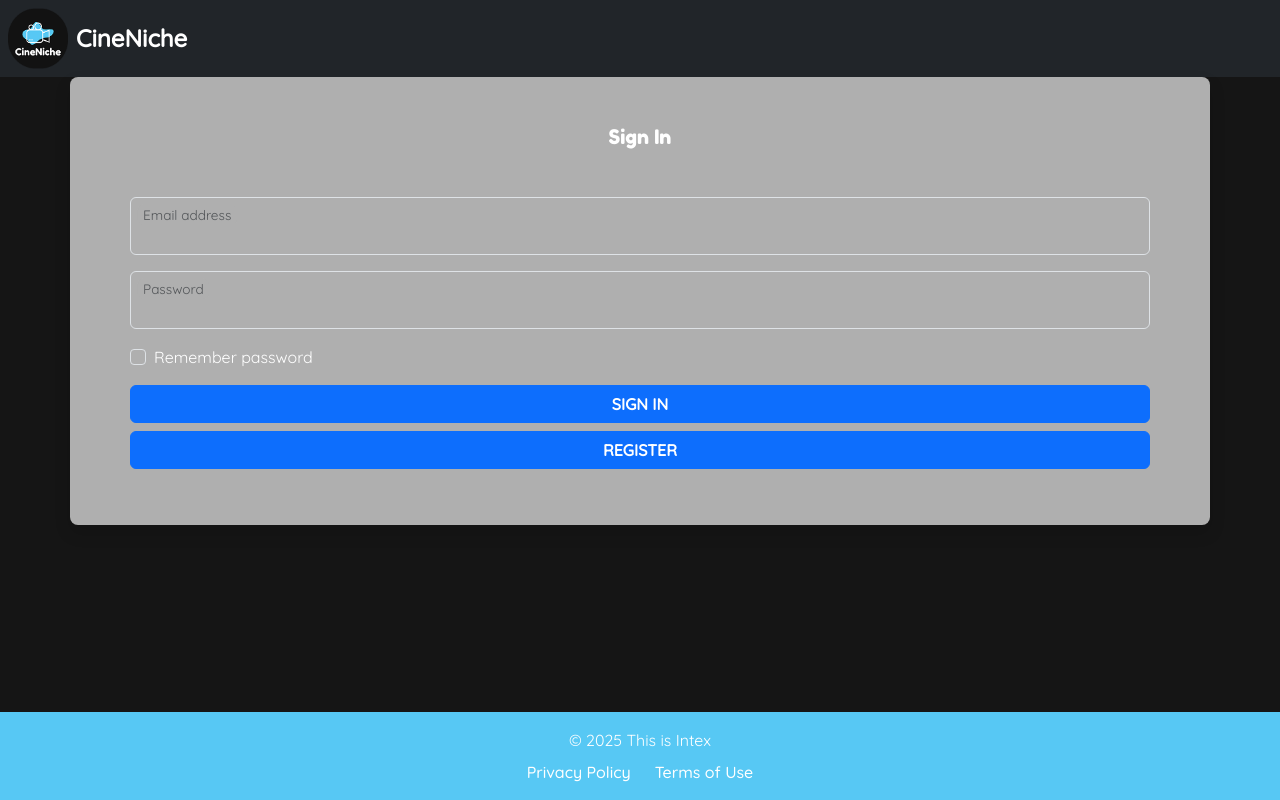
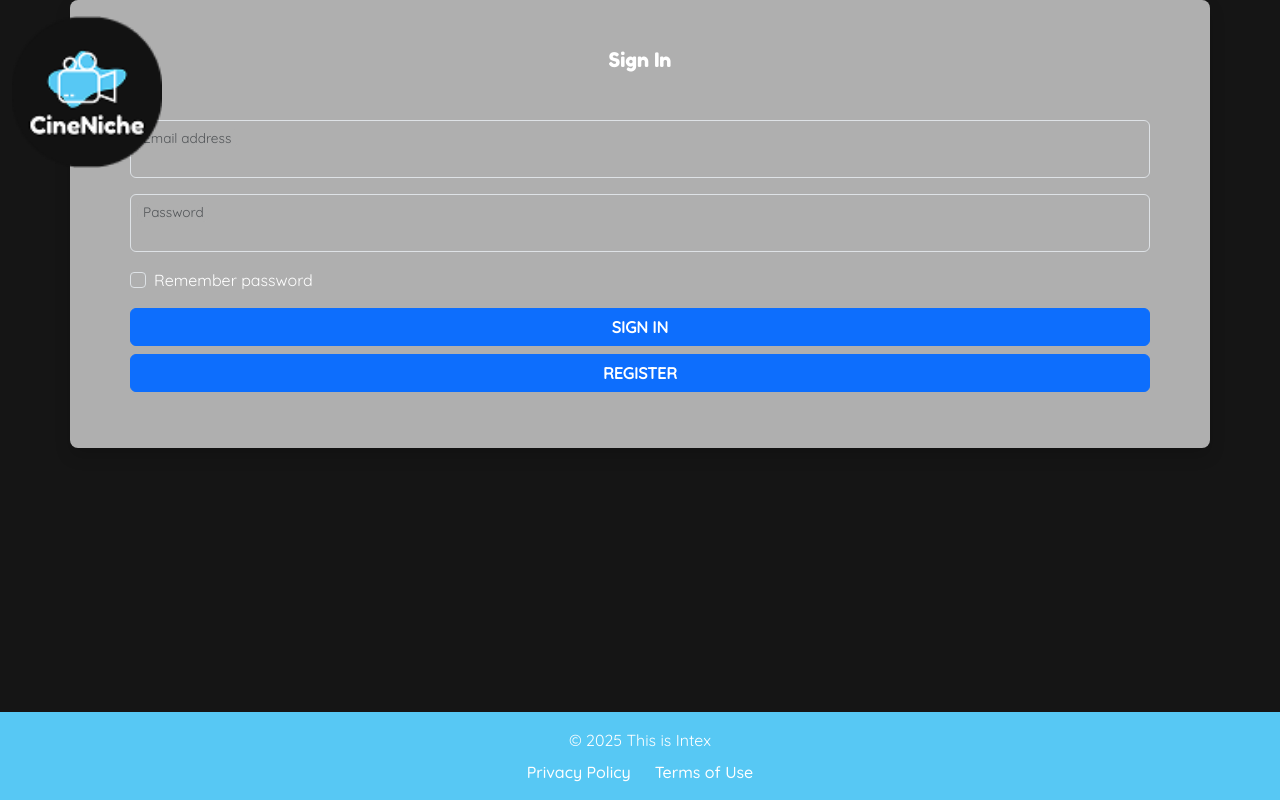
Before and after one commit to TaytGodwin/INTEX2025, a React (Vite) app in the folder frontend/: page /login in a window 1280 px wide. Built offline with nearby package versions, Linux system fonts and the light colour scheme; no server answers.

Commit message:
NavBar functionality on Login

```diff
--- a/frontend/src/components/layout/TopHeader.tsx
+++ b/frontend/src/components/layout/TopHeader.tsx
@@ -1,16 +1,24 @@
 // TopHeader.tsx
+import { Link } from 'react-router-dom';
 import logo from '../../assets/Website_logo.png';
 
 function TopHeader() {
   return (
-    <header className="top-header bg-dark text-white d-flex align-items-center p-2">
-      <div className="logo-container d-flex align-items-center">
-        <img
-          src={logo}
-          alt="Logo"
-          style={{ width: '60px', height: 'auto', marginRight: '0.5rem' }}
-        />
-        <span className="fs-4 fw-bold">CineNiche</span>
+    <header
+      className="top-header"
+      style={{
+        position: 'fixed',
+        top: 0,
+        width: '100%',
+        backgroundColor: 'transparent',
+        zIndex: 1000,
+        padding: '1rem 0'
+      }}
+    >
+      <div className="container-fluid d-flex justify-content-start align-items-center">
+        <Link to="/" className="navbar-brand">
+          <img src={logo} alt="My Logo" style={{ width: '150px', height: 'auto' }} />
+        </Link>
       </div>
     </header>
   );
```
